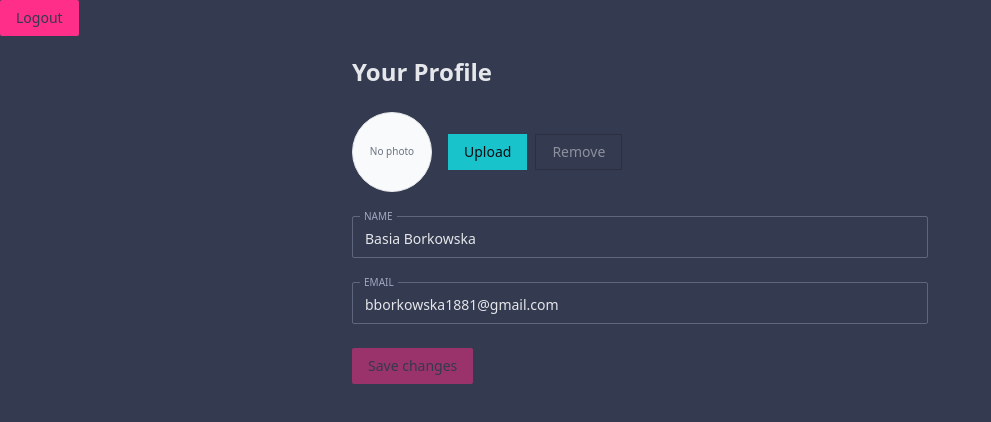
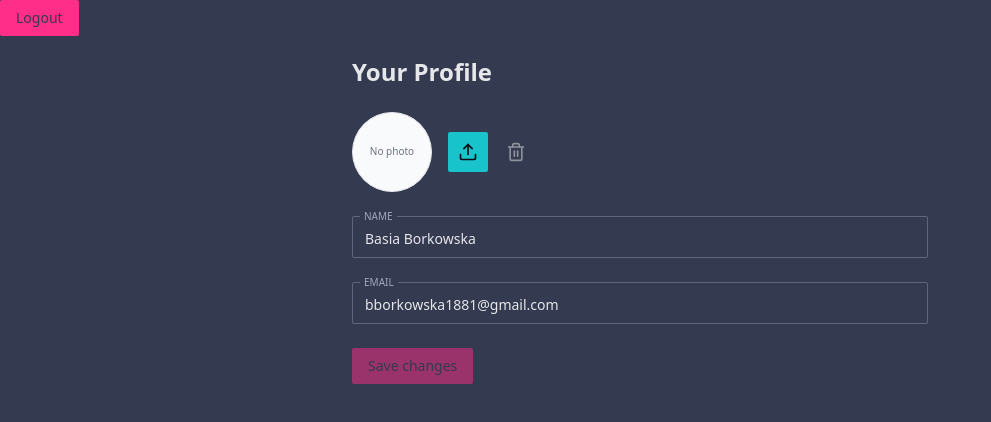
Before and after one commit to basia-borkowska/ai-chat-app, a Next.js app: page /profile in a window 1280 px wide. Shown: the top 422 px of the page, without its empty margins (0-991 px from the left). Built offline with nearby package versions, Linux system fonts and the light colour scheme.

Commit message:
Create IconButton

```diff
--- a/src/components/chat/Composer.tsx
+++ b/src/components/chat/Composer.tsx
@@ -11,6 +11,8 @@ import {
   MAX_TOTAL_SIZE_BYTES,
 } from "@/config/uploads";
 import { Textarea } from "@/components/ui/atoms/Field";
+import { SendHorizontal } from "lucide-react";
+import { IconButton } from "@/components/ui/atoms/IconButton";
 
 type Props = {
   value: string;
@@ -123,14 +125,15 @@ export default function Composer({
           onChange={(e) => setValue(e.target.value)}
           rows={4}
         />
-        <Button
+        <IconButton
           type="submit"
+          srLabel="Send message"
           disabled={
             isSending || (value.trim().length === 0 && files.length === 0)
           }
         >
-          Send
-        </Button>
+          <SendHorizontal />
+        </IconButton>
       </div>
       <p className="text-xs text-gray-500">
         Images (PNG/JPEG/WebP/GIF/SVG) and text files (TXT/MD/CSV/JSON) up to
--- a/src/components/profile/ProfileForm.tsx
+++ b/src/components/profile/ProfileForm.tsx
@@ -9,6 +9,8 @@ import { zodResolver } from "@hookform/resolvers/zod";
 import Image from "next/image";
 import { Button } from "@/components/ui/atoms/Button";
 import { Input } from "@/components/ui/atoms/Field";
+import { Trash2, Upload } from "lucide-react";
+import { IconButton } from "@/components/ui/atoms/IconButton";
 
 const ProfileSchema = z.object({
   name: z.string().min(2, "Name must be at least 2 characters"),
@@ -131,19 +133,21 @@ export default function ProfileForm() {
             hidden
             onChange={onPickAvatar}
           />
-          <Button
+          <IconButton
             variant="secondary"
+            srLabel="Upload avatar"
             onClick={() => fileInputRef.current?.click()}
           >
-            Upload
-          </Button>
-          <Button
-            variant="outline"
+            <Upload />
+          </IconButton>
+          <IconButton
+            variant="ghost"
+            srLabel="Remove avatar"
             onClick={onRemoveAvatar}
             disabled={!avatarPreview}
           >
-            Remove
-          </Button>
+            <Trash2 />
+          </IconButton>
         </div>
       </div>
 
--- a/src/components/ui/atoms/Button.tsx
+++ b/src/components/ui/atoms/Button.tsx
@@ -7,7 +7,7 @@ import { cn } from "@/lib/utils";
 
 const buttonVariants = cva(
   [
-    "cursor-pointer w-fit",
+    "cursor-pointer w-fit rounded-xs",
     "inline-flex items-center justify-center text-sm font-medium",
     "transition-colors focus-visible:outline-none focus-visible:ring-2",
     "disabled:pointer-events-none disabled:opacity-50",
@@ -16,7 +16,7 @@ const buttonVariants = cva(
   {
     variants: {
       variant: {
-        default: "bg-accent rounded-xs text-dark-secondary hover:bg-accent/90",
+        default: "bg-accent text-dark-secondary hover:bg-accent/90",
         secondary: "bg-accent-secondary text-dark hover:bg-accent-secondary/90",
         outline:
           "border border-dark/40 bg-transparent text-light hover:bg-dark/20",
@@ -27,7 +27,7 @@ const buttonVariants = cva(
         default: "h-9 px-4 py-2",
         sm: "h-8 px-3",
         lg: "h-11 px-5",
-        icon: "h-10 w-10 p-0",
+        icon: "size-10 flex-shrink-0 p-0",
       },
     },
     defaultVariants: {
--- /dev/null
+++ b/src/components/ui/atoms/IconButton.tsx
@@ -0,0 +1,36 @@
+import * as React from "react";
+import type { SVGProps } from "react";
+import { Button, type ButtonProps } from "@/components/ui/atoms/Button";
+import { cn } from "@/lib/utils";
+
+type IconButtonProps = Omit<ButtonProps, "children"> & {
+  srLabel: string;
+  children: React.ReactElement<SVGProps<SVGSVGElement>>;
+  size?: ButtonProps["size"];
+  title?: string;
+  iconClassName?: string;
+};
+
+export const IconButton = React.forwardRef<HTMLButtonElement, IconButtonProps>(
+  (
+    { srLabel, children, title, iconClassName, size = "icon", ...props },
+    ref
+  ) => {
+    return (
+      <Button
+        ref={ref}
+        aria-label={srLabel}
+        title={title ?? srLabel}
+        size={size}
+        {...props}
+      >
+        {React.cloneElement(children, {
+          className: cn("h-5 w-5", children.props.className, iconClassName),
+          "aria-hidden": true,
+        })}
+        <span className="sr-only">{srLabel}</span>
+      </Button>
+    );
+  }
+);
+IconButton.displayName = "IconButton";
```
